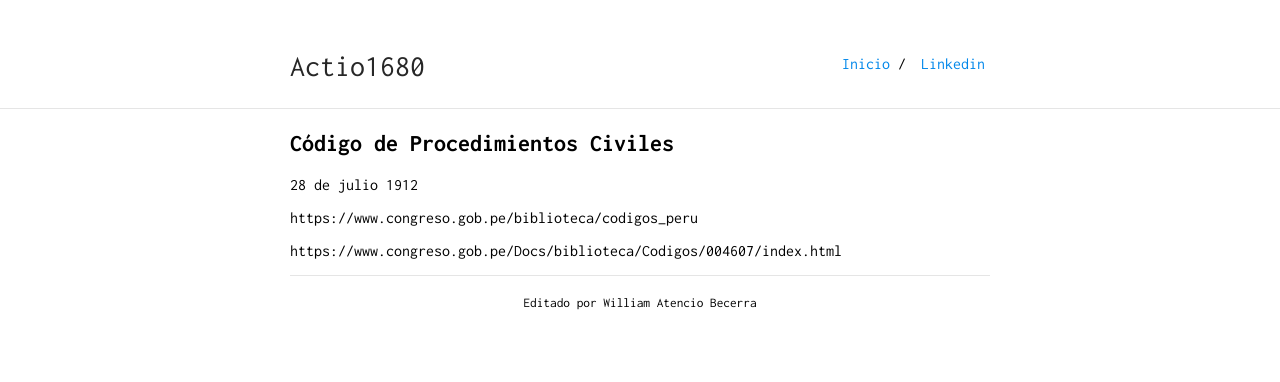
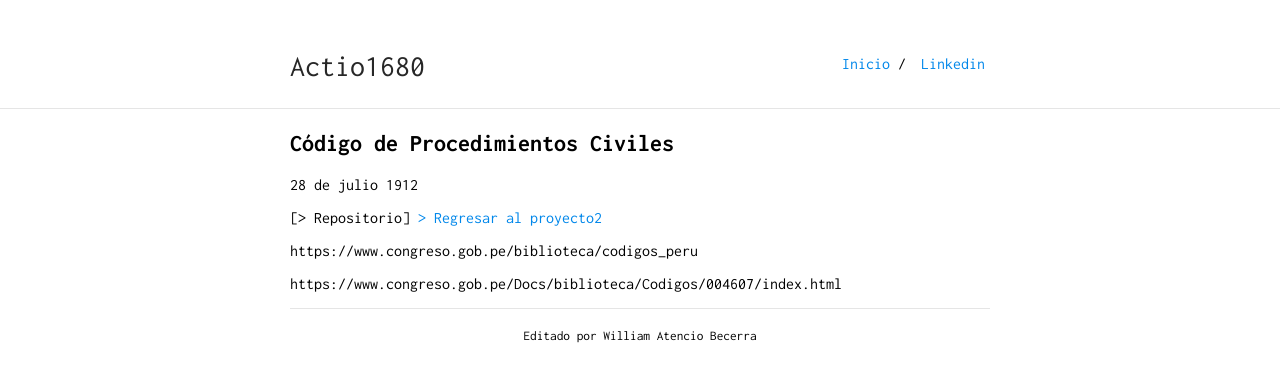
Before and after one commit to actio1680/actio1680.github.io, a Jekyll site: the page built from proyecto2/cpcivil1912.md, in a window 1280 px wide. Shown: the top 382 px of the page. Built offline with Jekyll 4.4.1, drawn with Linux system fonts in a browser that asks for light colours; our own code applies the rules of GitHub Pages for plain Markdown files.

Commit message:
Update cpcivil1912.md

```diff
--- a/proyecto2/cpcivil1912.md
+++ b/proyecto2/cpcivil1912.md
@@ -2,6 +2,10 @@
 
 28 de julio 1912
 
+[> Repositorio]
+[> Regresar al proyecto2](https://actio1680.github.io/proyecto2/presentacion2)
+
+
 https://www.congreso.gob.pe/biblioteca/codigos_peru
 
 https://www.congreso.gob.pe/Docs/biblioteca/Codigos/004607/index.html
```
